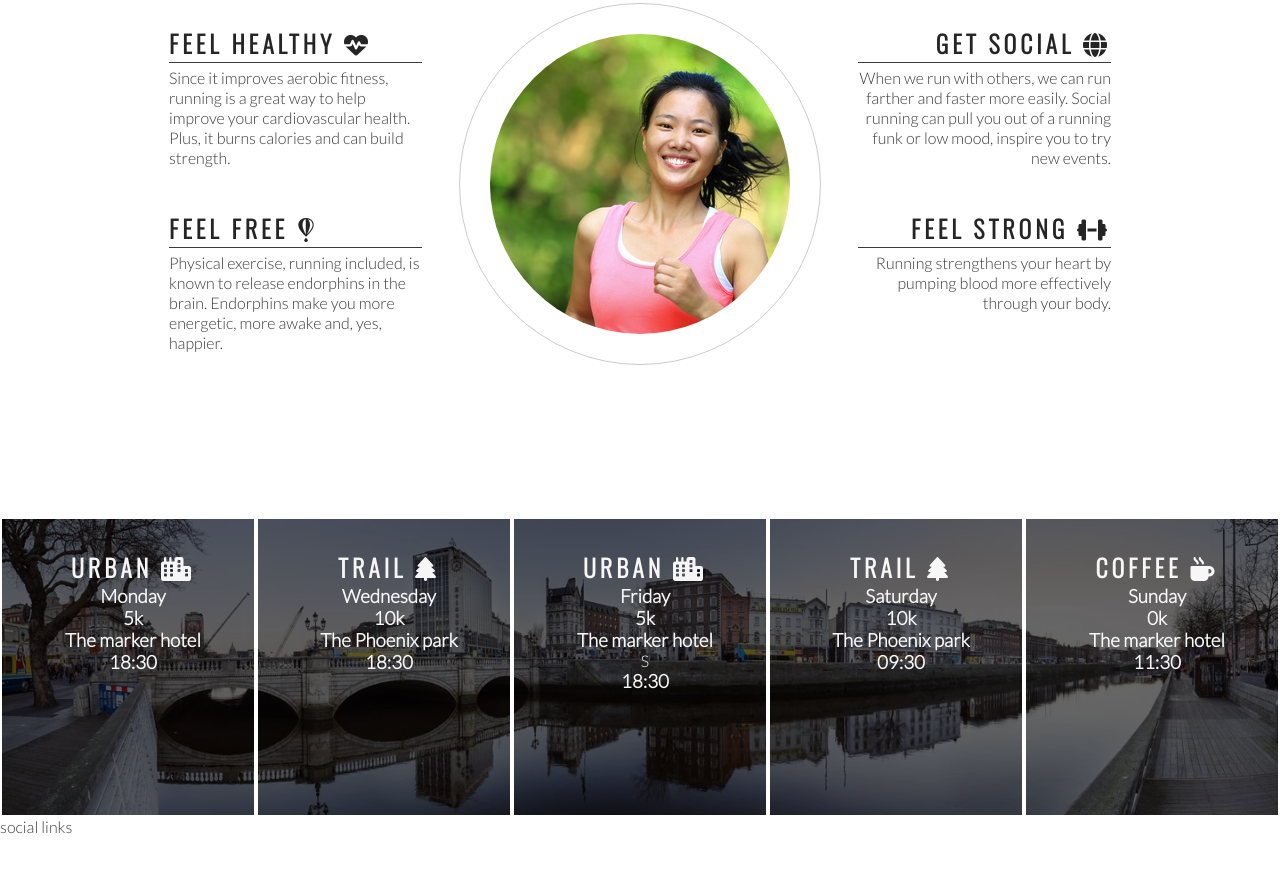
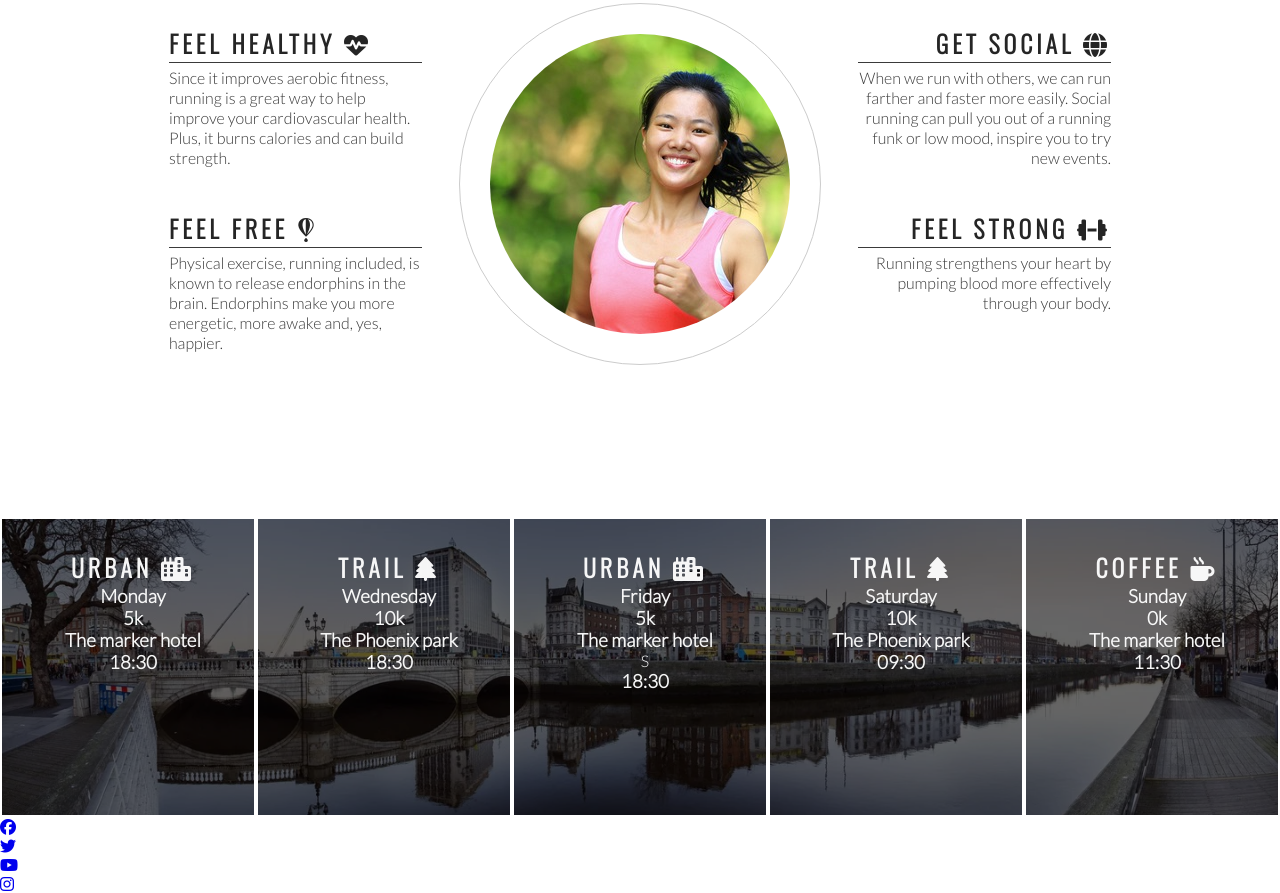
Before and after one commit to Seaniboy2009/love-running, a plain HTML site: page index.html in a window 1280 px wide. Shown: the part 778-1671 px from the top of the page. Before the commit the page ends 1614 px from the top, so only its background shows below. Drawn offline with nearby package versions, Linux system fonts and the light colour scheme.

Commit message:
add external url links for social media

```diff
--- a/index.html
+++ b/index.html
@@ -122,7 +122,24 @@
         </div>
     </section>
     <footer>
-        social links
+        <ul>
+            <li>
+                <a href="https://en-gb.facebook.com/" target="_blank" rel="noopener"
+                aria-label="visit facebook, opens in new tab"><i class="fa-brands fa-facebook"></i></a>
+            </li>
+            <li>
+                <a href="https://twitter.com/" target="_blank" rel="noopener"
+                aria-label="visit twitter, opens in new tab"><i class="fa-brands fa-twitter"></i></a>
+            </li>
+            <li>
+                <a href="https://youtube.com/" target="_blank" rel="noopener"
+                aria-label="visit youtube, opens in new tab"><i class="fa-brands fa-youtube"></i></a>
+            </li>
+            <li>
+                <a href="https://instagram.com/" target="_blank" rel="noopener"
+                aria-label="visit instagram, opens in new tab"><i class="fa-brands fa-instagram"></i></a>
+            </li>
+        </ul>
     </footer>
 
     <!--    font awesom script -->
```
